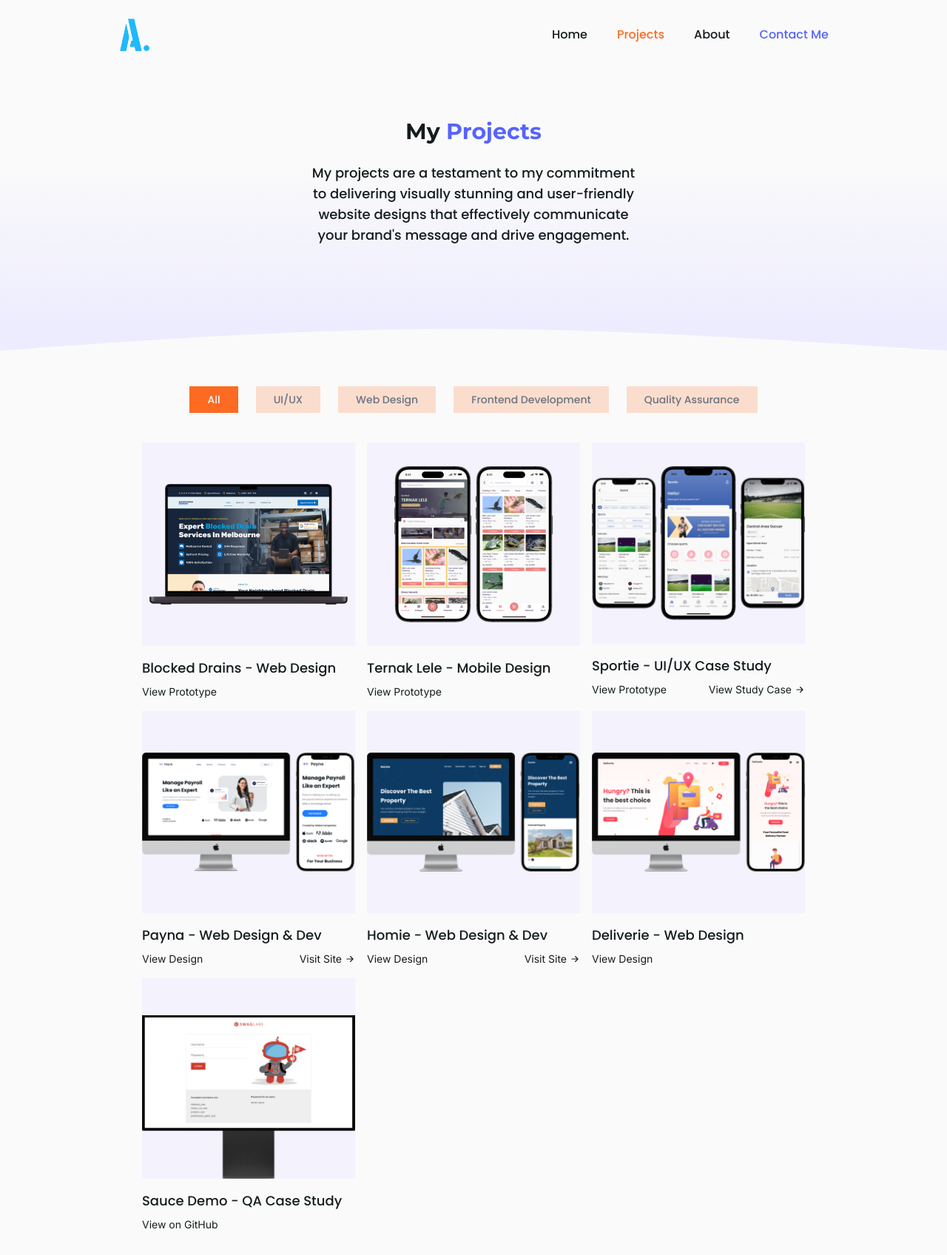
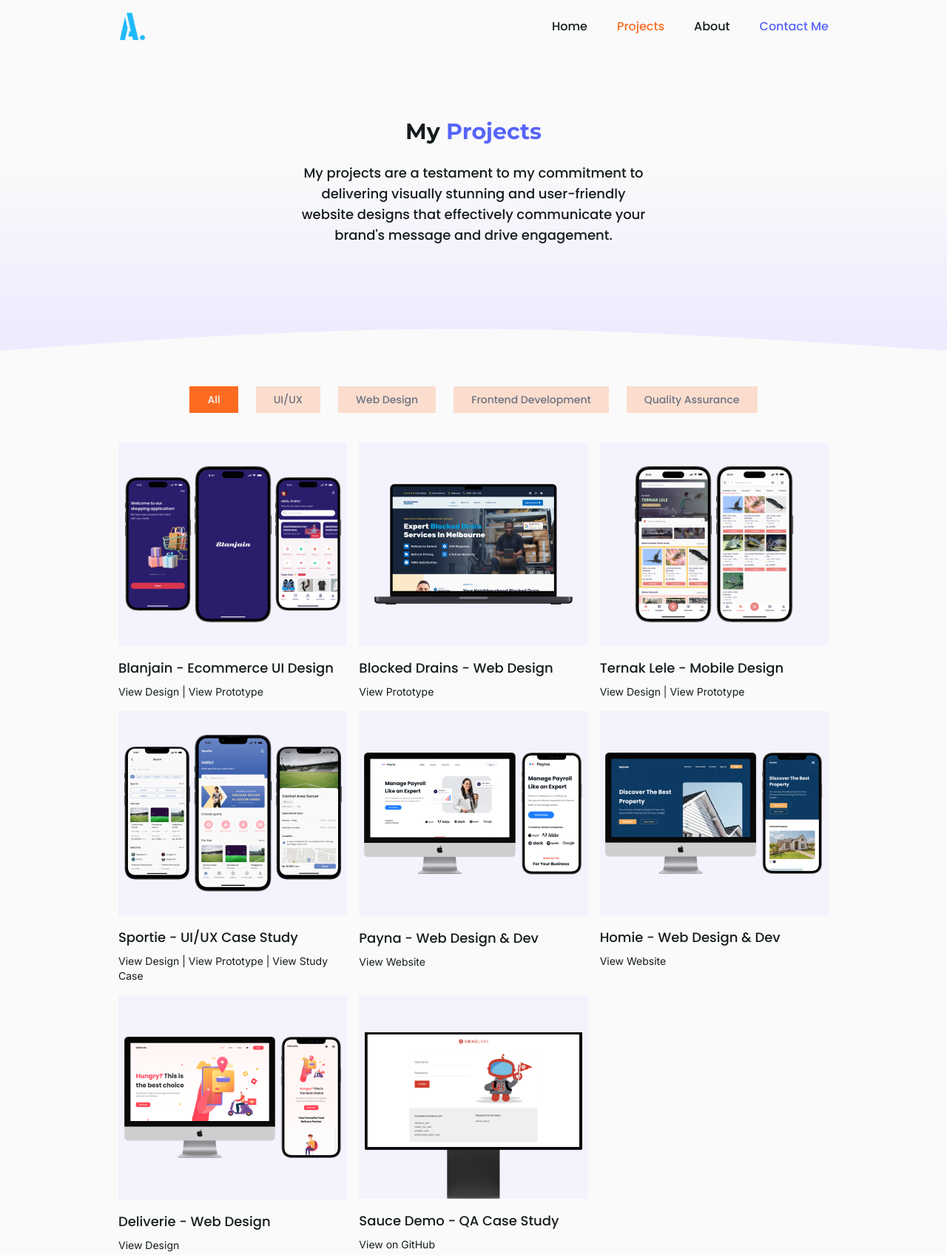
Before and after one commit to RafiAlexandro/Portfolio, a website: page pages/projects.html in a window 1280 px wide. Shown: the top 1696 px of the page at 74% size. Drawn offline with nearby package versions, Linux system fonts and the light colour scheme.

Commit message:
add new project blanjain

```diff
--- a/pages/projects.html
+++ b/pages/projects.html
@@ -3,6 +3,7 @@
 <head>
     <meta charset="UTF-8">
     <meta name="viewport" content="width=device-width, initial-scale=1.0">
+    <title>My Projects</title>
     <!-- Font -->
     <link rel="preconnect" href="https://fonts.googleapis.com">
     <link rel="preconnect" href="https://fonts.gstatic.com" crossorigin>
@@ -18,13 +19,12 @@
     <link rel="icon" href="../public/img/logo.png">
     <!-- CSS -->
     <link rel="stylesheet" href="../public/style.css">
-    <title>My Projects</title>
 </head>
 <body id="home" class="[&::-webkit-scrollbar]:hidden [-ms-overflow-style:'none'] [scrollbar-width:'none']">
 
-    <header class="absolute w-full top-0 left-0 p-4 sm:px-8 md:py-8 lg:py-6 lg:px-40">
+    <header class="absolute w-full top-0 left-0 p-4 sm:px-8 md:py-8 lg:py-4 lg:px-40">
         <nav class="relative w-full flex justify-between">
-            <div class="w-7 sm:w-8 lg:w-auto"><a href="../index.html"><img src="../public/img/logo.png" alt="logo"></a></div>
+            <div class="w-7 sm:w-8 lg:w-9"><a href="../index.html"><img src="../public/img/logo.png" alt="logo"></a></div>
             <div class="flex items-center">
                 <ul class="hidden lg:flex gap-x-10 font-poppins font-medium text-black">
                     <li >
@@ -67,7 +67,7 @@
 
     <main>
         <section id="container-project" class="bg-gradient-to-b from-white via-white to-path_header">
-            <div class="px-4 pt-28 pb-20 sm:px-8 lg:mx-40 lg:pt-40 lg:pb-28 text-center text-black flex flex-col items-center gap-y-4 lg:gap-y-6">
+            <div class="px-4 pt-28 pb-20 sm:px-8 lg:mx-40 lg:pt-40 lg:pb-28 lg:px-0 text-center text-black flex flex-col items-center gap-y-4 lg:gap-y-6">
                 <h1 class="projects-container-title opacity-0 font-montserrat font-bold text-2xl lg:text-3xl">My <span class="text-violet">Projects</span></h1>
                 <h5 class="projects-container-text opacity-0 font-poppins font-medium text-sm lg:text-lg w-11/12 lg:w-6/12 leading-relaxed">My projects are a testament to my commitment to delivering visually stunning and user-friendly website designs that effectively communicate your brand's message and drive engagement.</h5>
             </div>
@@ -76,7 +76,7 @@
         <section id="path"><img src="../public/img/headerpath.svg" class="w-full" alt="headerpath"></section>
 
         <section id="projects">
-            <div class="py-8 px-4 sm:px-8 lg:pt-12 lg:pb-16 lg:mx-40 flex flex-col gap-y-4 md:gap-y-6 lg:gap-y-10">
+            <div class="py-8 px-4 sm:px-8 lg:pt-12 lg:pb-16 lg:mx-40 lg:px-0 flex flex-col gap-y-4 md:gap-y-6 lg:gap-y-10">
 
                 <!-- Laptop screen -->
                 <ul class="font-poppins font-medium text-sm text-center text-black hidden lg:flex justify-center gap-x-6" id="project-tab" data-tabs-toggle="#project-tab-content" role="tablist">
@@ -129,6 +129,17 @@
                 <div id="project-tab-content" class="project-tab opacity-0 flex flex-col">
                     <div id="all" class="font-poppins text-grey gap-y-6" role="tabpanel" aria-labelledby="all-tab">
                         <div class="projects grid grid-cols-1 md:grid-cols-2 lg:grid-cols-3 gap-4">
+                            <div id="blanjain" class="text-black flex flex-col gap-y-4">
+                                <div class="bg-midpurple flex justify-center">
+                                    <img src="../public/img/blanjain.png" class="py-8" alt="blockeddrains">
+                                </div>
+                                <div class="flex flex-col gap-y-2">
+                                    <h5 class="font-poppins font-medium text-sm lg:text-lg">Blanjain - Ecommerce UI Design</h5>
+                                    <div class="flex justify-between font-inter text-xs lg:text-sm">
+                                        <p><a href="https://www.figma.com/design/CDEygagZCgL89sYXgl9a2w/Blanjain---Ecommerce?node-id=6-5&t=hbWxYhsjRkpQ5cKd-1" target="_blank">View Design</a> | <a href="https://www.figma.com/proto/CDEygagZCgL89sYXgl9a2w/Blanjain---Ecommerce?page-id=188%3A4736&node-id=188-5247&viewport=767%2C349%2C0.08&t=hrBnpRc9vcKurfYe-1&scaling=scale-down&content-scaling=fixed&starting-point-node-id=188%3A4739" target="_blank">View Prototype</a></p>
+                                    </div>
+                                </div>
+                            </div>
                             <div id="blockeddrains" class="text-black flex flex-col gap-y-4">
                                 <div class="bg-midpurple flex justify-center">
                                     <img src="../public/img/blockeddrains.png" class="py-14" alt="blockeddrains">
@@ -147,7 +158,7 @@
                                 <div class="flex flex-col gap-y-2">
                                     <h5 class="font-poppins font-medium text-sm lg:text-lg">Ternak Lele - Mobile Design</h5>
                                     <div class="flex justify-between font-inter text-xs lg:text-sm">
-                                        <a href="https://www.figma.com/proto/GlWa8FJh2NU3M2oF5Lxd69/Evermos-Case-Study---Muhammad-Rafi-Alexandro?page-id=31%3A6314&type=design&node-id=31-6317&viewport=357%2C560%2C0.1&t=ruaWg2Tlnjvocx4R-1&scaling=scale-down&starting-point-node-id=31%3A6317&show-proto-sidebar=1" target="_blank">View Prototype</a>
+                                        <p><a href="https://www.figma.com/design/GlWa8FJh2NU3M2oF5Lxd69/Ternak-Lele---UI-Design?node-id=0-1&t=fm7h5z9Sw9R0EhFv-1" target="_blank">View Design</a> | <a href="https://www.figma.com/proto/GlWa8FJh2NU3M2oF5Lxd69/Ternak-Lele---UI-Design?page-id=31%3A6314&node-id=31-6317&viewport=834%2C344%2C0.13&t=of3SAq5pXNdwVCgR-1&scaling=scale-down&content-scaling=fixed&starting-point-node-id=31%3A6317" target="_blank">View Prototype</a></p>
                                     </div>
                                 </div>
                             </div>
@@ -158,8 +169,7 @@
                                 <div class="flex flex-col gap-y-2">
                                     <h5 class="font-poppins font-medium text-sm lg:text-lg">Sportie - UI/UX Case Study</h5>
                                     <div class="flex justify-between font-inter text-xs lg:text-sm">
-                                        <a href="https://www.figma.com/proto/FxRlDQJNCOa0Xyuzc2rFAp/Sportie---Search-sports-venue-and-reservation-app?page-id=&type=design&node-id=749-14035&viewport=542%2C-331%2C0.05&t=jJtRQyAwxs7TMpMz-1&scaling=scale-down&starting-point-node-id=893%3A33468&mode=design" target="_blank">View Prototype</a>
-                                        <a href="../public/files/Muhammad Rafi Alexandro - Sportie - Study Case.pdf" target="_blank" class="flex gap-x-1">View Study Case<img src="../public/img/arrow.svg" class="items-center" alt="arrow"></a>
+                                        <p><a href="https://www.figma.com/design/FxRlDQJNCOa0Xyuzc2rFAp/Sportie---Search-sports-venue-and-reservation-app?node-id=352-9393&t=hRh3wP3Ju0tskdCs-1" target="_blank">View Design</a> | <a href="https://www.figma.com/proto/FxRlDQJNCOa0Xyuzc2rFAp/Sportie---Search-sports-venue-and-reservation-app?page-id=748%3A13550&node-id=749-14035&viewport=761%2C330%2C0.02&t=uNucUZhuPOimEEOE-1&scaling=scale-down&content-scaling=fixed&starting-point-node-id=893%3A33468" target="_blank">View Prototype</a> | <a href="https://www.behance.net/gallery/183119169/Sportie-UIUX-Study-Case" target="_blank">View Study Case</a></p>
                                     </div>
                                 </div>
                             </div>
@@ -170,8 +180,7 @@
                                 <div class="flex flex-col gap-y-2">
                                     <h5 class="font-poppins font-medium text-sm lg:text-lg">Payna - Web Design & Dev</h5>
                                     <div class="flex justify-between font-inter text-xs lg:text-sm">
-                                        <a href="https://www.figma.com/file/iJn6EVWlAh66KGy7ffjc0c/Payna?type=design&node-id=0%3A1&mode=design&t=Z9LNoGpDycUKVfBg-1" target="_blank">View Design</a>
-                                        <a href="https:///rafialexandro.github.io/Payna/" target="_blank" class="flex gap-x-1">Visit Site<img src="../public/img/arrow.svg" class="items-center" alt="arrow"></a>
+                                        <a href="https:///rafialexandro.github.io/Payna/" target="_blank" class="flex gap-x-1">View Website</a>
                                     </div>
                                 </div>
                             </div>
@@ -182,8 +191,7 @@
                                 <div class="flex flex-col gap-y-2">
                                     <h5 class="font-poppins font-medium text-sm lg:text-lg">Homie - Web Design & Dev</h5>
                                     <div class="flex justify-between font-inter text-xs lg:text-sm">
-                                        <a href="https://www.figma.com/file/UbszE2mWE0eYXla0nXrgqI/Real-Estate?type=design&node-id=15%3A27&t=DSoeYOTPyMfE5C5W-1" target="_blank">View Design</a>
-                                        <a href="https:///rafialexandro.github.io/Homie/" target="_blank" class="flex gap-x-1">Visit Site<img src="../public/img/arrow.svg" class="items-center" alt="arrow"></a>
+                                        <a href="https:///rafialexandro.github.io/Homie/" target="_blank" class="flex gap-x-1">View Website</a>
                                     </div>
                                 </div>
                             </div>
@@ -213,6 +221,28 @@
                     </div>
                     <div class="font-poppins text-grey gap-y-6" id="uiux" role="tabpanel" aria-labelledby="uiux-tab">
                         <div class="projects grid grid-cols-1 lg:grid-cols-3 gap-4">
+                            <div id="sportie" class="text-black flex flex-col gap-y-4">
+                                <div class="bg-midpurple flex justify-center">
+                                    <img src="../public/img/sportie.png" class="py-8" alt="sportie">
+                                </div>
+                                <div class="flex flex-col gap-y-2">
+                                    <h5 class="font-poppins font-medium text-sm lg:text-lg">Sportie - UI/UX Case Study</h5>
+                                    <div class="flex justify-between font-inter text-xs lg:text-sm">
+                                        <p><a href="https://www.figma.com/design/FxRlDQJNCOa0Xyuzc2rFAp/Sportie---Search-sports-venue-and-reservation-app?node-id=352-9393&t=hRh3wP3Ju0tskdCs-1" target="_blank">View Design</a> | <a href="https://www.figma.com/proto/FxRlDQJNCOa0Xyuzc2rFAp/Sportie---Search-sports-venue-and-reservation-app?page-id=748%3A13550&node-id=749-14035&viewport=761%2C330%2C0.02&t=uNucUZhuPOimEEOE-1&scaling=scale-down&content-scaling=fixed&starting-point-node-id=893%3A33468" target="_blank">View Prototype</a> | <a href="https://www.behance.net/gallery/183119169/Sportie-UIUX-Study-Case" target="_blank">View Study Case</a></p>
+                                    </div>
+                                </div>
+                            </div>
+                            <div id="blanjain" class="text-black flex flex-col gap-y-4">
+                                <div class="bg-midpurple flex justify-center">
+                                    <img src="../public/img/blanjain.png" class="py-8" alt="ternaklele">
+                                </div>
+                                <div class="flex flex-col gap-y-2">
+                                    <h5 class="font-poppins font-medium text-sm lg:text-lg">Blanjain - Ecommerce UI Design</h5>
+                                    <div class="flex justify-between font-inter text-xs lg:text-sm">
+                                        <p><a href="https://www.figma.com/design/CDEygagZCgL89sYXgl9a2w/Blanjain---Ecommerce?node-id=6-5&t=hbWxYhsjRkpQ5cKd-1" target="_blank">View Design</a> | <a href="https://www.figma.com/proto/CDEygagZCgL89sYXgl9a2w/Blanjain---Ecommerce?page-id=188%3A4736&node-id=188-5247&viewport=767%2C349%2C0.08&t=hrBnpRc9vcKurfYe-1&scaling=scale-down&content-scaling=fixed&starting-point-node-id=188%3A4739" target="_blank">View Prototype</a></p>
+                                    </div>
+                                </div>
+                            </div>
                             <div id="ternaklele" class="text-black flex flex-col gap-y-4">
                                 <div class="bg-midpurple flex justify-center">
                                     <img src="../public/img/ternaklele.png" class="py-8" alt="ternaklele">
@@ -220,19 +250,7 @@
                                 <div class="flex flex-col gap-y-2">
                                     <h5 class="font-poppins font-medium text-sm lg:text-lg">Ternak Lele - Mobile Design</h5>
                                     <div class="flex justify-between font-inter text-xs lg:text-sm">
-                                        <a href="https://www.figma.com/proto/GlWa8FJh2NU3M2oF5Lxd69/Evermos-Case-Study---Muhammad-Rafi-Alexandro?page-id=31%3A6314&type=design&node-id=31-6317&viewport=357%2C560%2C0.1&t=ruaWg2Tlnjvocx4R-1&scaling=scale-down&starting-point-node-id=31%3A6317&show-proto-sidebar=1" target="_blank">View Prototype</a>
-                                    </div>
-                                </div>
-                            </div>
-                            <div id="sportie" class="text-black flex flex-col gap-y-4">
-                                <div class="bg-midpurple flex justify-center">
-                                    <img src="../public/img/sportie.png" class="py-8" alt="sportie">
-                                </div>
-                                <div class="flex flex-col gap-y-2">
-                                    <h5 class="font-poppins font-medium text-sm lg:text-lg">Sportie - UI/UX Case Study</h5>
-                                    <div class="flex justify-between font-inter text-xs lg:text-sm">
-                                        <a href="https://www.figma.com/proto/FxRlDQJNCOa0Xyuzc2rFAp/Sportie---Search-sports-venue-and-reservation-app?page-id=&type=design&node-id=749-14035&viewport=542%2C-331%2C0.05&t=jJtRQyAwxs7TMpMz-1&scaling=scale-down&starting-point-node-id=893%3A33468&mode=design" target="_blank">View Prototype</a>
-                                        <a href="../public/files/Muhammad Rafi Alexandro - Sportie - Study Case.pdf" target="_blank" class="flex gap-x-1">View Study Case<img src="../public/img/arrow.svg" class="items-center" alt="arrow"></a>
+                                        <p><a href="https://www.figma.com/design/GlWa8FJh2NU3M2oF5Lxd69/Ternak-Lele---UI-Design?node-id=0-1&t=fm7h5z9Sw9R0EhFv-1" target="_blank">View Design</a> | <a href="https://www.figma.com/proto/GlWa8FJh2NU3M2oF5Lxd69/Ternak-Lele---UI-Design?page-id=31%3A6314&node-id=31-6317&viewport=834%2C344%2C0.13&t=of3SAq5pXNdwVCgR-1&scaling=scale-down&content-scaling=fixed&starting-point-node-id=31%3A6317" target="_blank">View Prototype</a></p>
                                     </div>
                                 </div>
                             </div>
@@ -258,8 +276,7 @@
                                 <div class="flex flex-col gap-y-2">
                                     <h5 class="font-poppins font-medium text-sm lg:text-lg">Payna - Web Design & Dev</h5>
                                     <div class="flex justify-between font-inter text-xs lg:text-sm">
-                                        <a href="https://www.figma.com/file/iJn6EVWlAh66KGy7ffjc0c/Payna?type=design&node-id=0%3A1&mode=design&t=Z9LNoGpDycUKVfBg-1" target="_blank">View Design</a>
-                                        <a href="https:///rafialexandro.github.io/Payna/" target="_blank" class="flex gap-x-1">Visit Site<img src="../public/img/arrow.svg" class="items-center" alt="arrow"></a>
+                                        <a href="https:///rafialexandro.github.io/Payna/" target="_blank" class="flex gap-x-1">View Website</a>
                                     </div>
                                 </div>
                             </div>
@@ -270,8 +287,7 @@
                                 <div class="flex flex-col gap-y-2">
                                     <h5 class="font-poppins font-medium text-sm lg:text-lg">Homie - Web Design & Dev</h5>
                                     <div class="flex justify-between font-inter text-xs lg:text-sm">
-                                        <a href="https://www.figma.com/file/UbszE2mWE0eYXla0nXrgqI/Real-Estate?type=design&node-id=15%3A27&t=DSoeYOTPyMfE5C5W-1" target="_blank">View Design</a>
-                                        <a href="https:///rafialexandro.github.io/Homie/" target="_blank" class="flex gap-x-1">Visit Site<img src="../public/img/arrow.svg" class="items-center" alt="arrow"></a>
+                                        <a href="https:///rafialexandro.github.io/Homie/" target="_blank" class="flex gap-x-1">View Website</a>
                                     </div>
                                 </div>
                             </div>
@@ -297,8 +313,7 @@
                                 <div class="flex flex-col gap-y-2">
                                     <h5 class="font-poppins font-medium text-sm lg:text-lg">Payna - Web Design & Dev</h5>
                                     <div class="flex justify-between font-inter text-xs lg:text-sm">
-                                        <a href="https://www.figma.com/file/iJn6EVWlAh66KGy7ffjc0c/Payna?type=design&node-id=0%3A1&mode=design&t=Z9LNoGpDycUKVfBg-1" target="_blank">View Design</a>
-                                        <a href="https:///rafialexandro.github.io/Payna/" target="_blank" class="flex gap-x-1">Visit Site<img src="../public/img/arrow.svg" class="items-center" alt="arrow"></a>
+                                        <a href="https:///rafialexandro.github.io/Payna/" target="_blank" class="flex gap-x-1">View Website</a>
                                     </div>
                                 </div>
                             </div>
@@ -309,8 +324,7 @@
                                 <div class="flex flex-col gap-y-2">
                                     <h5 class="font-poppins font-medium text-sm lg:text-lg">Homie - Web Design & Dev</h5>
                                     <div class="flex justify-between font-inter text-xs lg:text-sm">
-                                        <a href="https://www.figma.com/file/UbszE2mWE0eYXla0nXrgqI/Real-Estate?type=design&node-id=15%3A27&t=DSoeYOTPyMfE5C5W-1" target="_blank">View Design</a>
-                                        <a href="https:///rafialexandro.github.io/Homie/" target="_blank" class="flex gap-x-1">Visit Site<img src="../public/img/arrow.svg" class="items-center" alt="arrow"></a>
+                                        <a href="https:///rafialexandro.github.io/Homie/" target="_blank" class="flex gap-x-1">View Website</a>
                                     </div>
                                 </div>
                             </div>
@@ -336,7 +350,7 @@
         </section>
 
         <section class="bg-contact2 bg-cover bg-no-repeat">
-            <div class="lg:relative lg:h-[308px] py-8 px-4 sm:px-8 lg:mx-40 flex items-center">
+            <div class="lg:relative lg:h-[308px] py-8 px-4 sm:px-8 lg:mx-40 lg:px-0 flex items-center">
                 <div class="flex flex-col lg:flex-row gap-y-4 md:gap-y-6 lg:gap-y-10">
                     <div class="flex flex-col lg:my-auto text-center md:items-center lg:items-start lg:text-start text-sm gap-y-4 md:gap-y-6 lg:w-9/12">
                         <h3 class="font-montserrat font-bold text-xl md:text-2xl text-white">Contact Me</h3>
@@ -375,7 +389,7 @@
 
     <footer id="footer">
         <div class="bg-purple">
-            <div class="flex flex-col gap-y-4 md:gap-y-6 lg:gap-y-0 md:flex-row justify-between py-8 px-4 sm:px-8 lg:py-12 lg:mx-40">
+            <div class="flex flex-col gap-y-4 md:gap-y-6 lg:gap-y-0 md:flex-row justify-between py-8 px-4 sm:px-8 lg:py-12 lg:mx-40 lg:px-0">
                 <div class="text-text flex flex-col gap-y-4 md:gap-y-6 lg:gap-y-8 md:w-3/4">
                     <img src="../public/img/logo.png" class="w-5 md:w-6 lg:w-8" alt="logo">
                     <p class="font-poppins text-[10px] lg:text-sm leading-relaxed lg:leading-loose md:w-6/12 lg:w-1/2">As a passionate professional, I excel in crafting compelling UI/UX designs and seamless web experiences, backed by a meticulous approach to quality assurance to ensure the delivery of visually stunning and functionally flawless digital solutions.</p>
```
Also changed, not shown: index.html (+23 -23 lines), pages/about.html (+7 -7 lines), public/img/blanjain.png (added), public/style.css.
